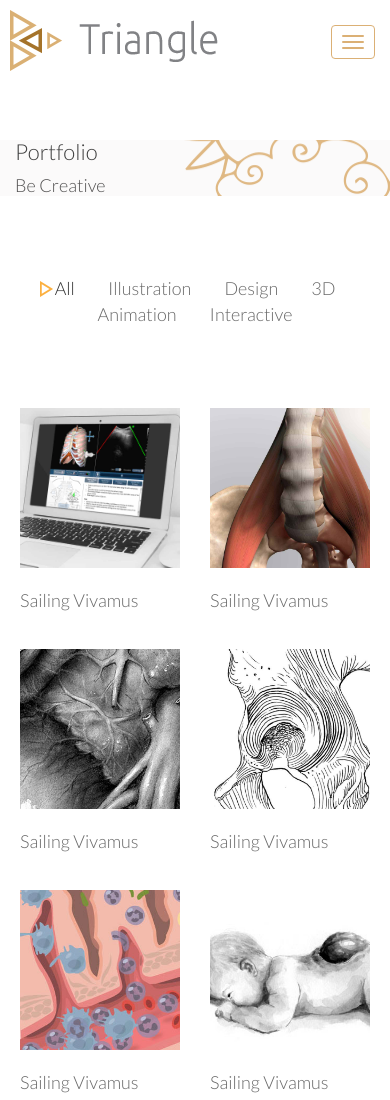
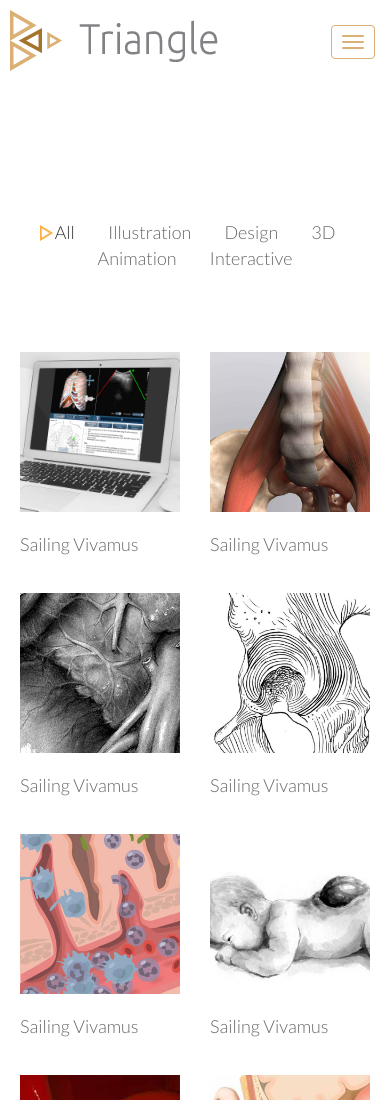
Before and after one commit to jyichunlin/jyichunlin.github.io, a plain HTML site: page portfolio.html in a window 390 px wide. Shown: the top 1100 px of the page. Drawn offline with Linux system fonts and the light colour scheme; some packages are replaced by stand-ins of ours.

Commit message:
title adjustment

```diff
--- a/css/main.css
+++ b/css/main.css
@@ -529,7 +529,7 @@ ul.sub-menu {
 
 #home-slider .main-slider {
   position: relative;
-  height: 600px;
+  height: 720px;
 }
 
 #home-slider .slide-text{
--- a/portfolio.html
+++ b/portfolio.html
@@ -5,7 +5,7 @@
     <meta name="viewport" content="width=device-width, initial-scale=1.0">
     <meta name="description" content="">
     <meta name="author" content="">
-    <title>Portfolio Default | Triangle</title>
+    <title>Portfolio | Jean Lin Biomedical Visualization</title>
     <link href="css/bootstrap.min.css" rel="stylesheet">
     <link href="css/font-awesome.min.css" rel="stylesheet">
     <link href="css/lightbox.css" rel="stylesheet">
@@ -114,21 +114,7 @@
     <!--/#header-->
 
 
-    <section id="page-breadcrumb">
-        <div class="vertical-center sun">
-             <div class="container">
-                <div class="row">
-                    <div class="action">
-                        <div class="col-sm-12">
-                            <h1 class="title">Portfolio</h1>
-                            <p>Be Creative</p>
-                        </div>
-                    </div>
-                </div>
-            </div>
-        </div>
-   </section>
-    <!--/#action-->
+
 
     <section id="portfolio">
         <div class="container">
```
Also changed, not shown: about.html (+2 -2 lines), index.html (+1 -1 lines), portfolio-details.html (+1 -1 lines), 1 other file.
